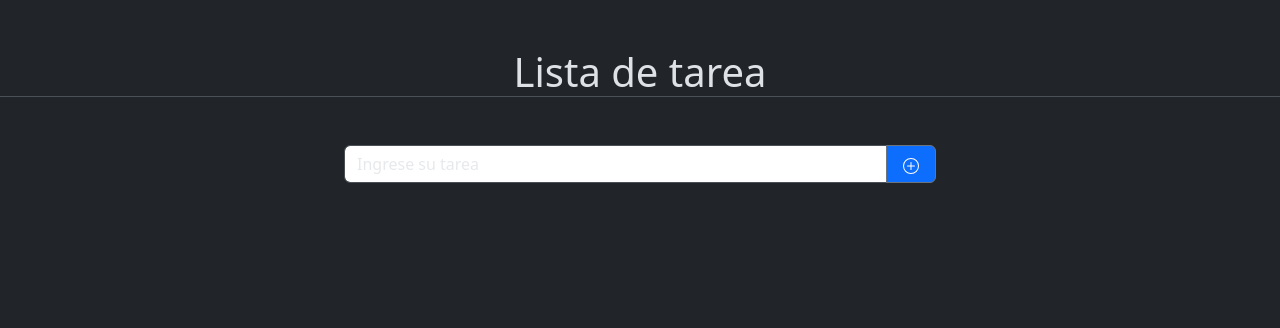
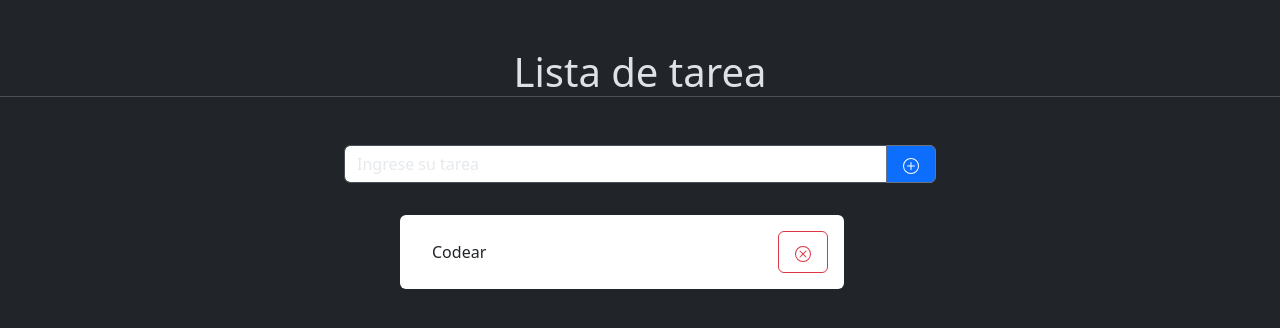
Before and after one commit to Matiassanchez18/listaTarea-REACT, a React (Vite) app: page / in a window 1280 px wide. Shown: the top 328 px of the page. Built offline with nearby package versions, Linux system fonts and the light colour scheme.

Commit message:
Se se acomodo los componentes para pasar informacion de padre a hijo

```diff
--- a/src/App.jsx
+++ b/src/App.jsx
@@ -10,7 +10,6 @@ function App() {
   return (
    <main>
    <FormularioTarea/>
-   <ListaTarea></ListaTarea>
    </main>
   )
 }
--- a/src/assets/components/FormularioTarea.jsx
+++ b/src/assets/components/FormularioTarea.jsx
@@ -4,6 +4,7 @@ import Form from "react-bootstrap/Form";
 import InputGroup from "react-bootstrap/InputGroup";
 import Button from "react-bootstrap/Button";
 import { PlusCircle } from "react-bootstrap-icons";
+import ListaTarea from "./ListaTarea";
 
 const FormularioTarea = () => {
   return (
@@ -26,6 +27,7 @@ const FormularioTarea = () => {
           </Button>
         </InputGroup>
       </form>
+      <ListaTarea></ListaTarea>
     </section>
   );
 };
--- a/src/assets/components/Tarea.jsx
+++ b/src/assets/components/Tarea.jsx
@@ -1,9 +1,20 @@
-import React from 'react';
+import React from "react";
+import { XCircle } from "react-bootstrap-icons";
+import Button from 'react-bootstrap/Button';
 
 const Tarea = () => {
     return (
         <div>
-
+             <article className="mx-auto w-50">
+      <div className="ms-3 p-3">
+        <div className="d-flex ms-5 text-dark justify-content-between align-items-center w-75 bg-white p-3 rounded">
+          <p className="mb-0 ms-3">Codear</p>
+          <Button variant="outline-danger py-2 px-3">
+          <XCircle></XCircle>
+          </Button>
+        </div>
+      </div>
+    </article>
         </div>
     );
 };
```
